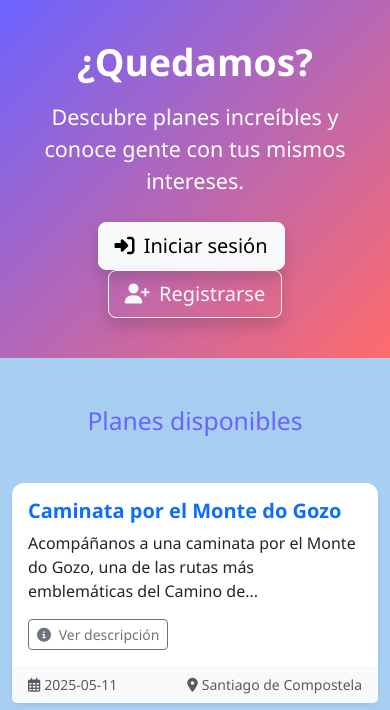
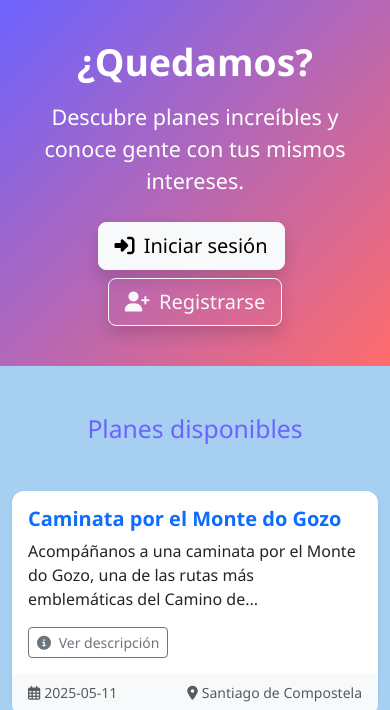
Before and after one commit to JEVizcaya/planes-app, a PHP site: page / in a window 390 px wide. Shown: the top 710 px of the page. Run offline with PHP 8.4, Linux system fonts and the light colour scheme; data comes from the database, SQL or seed files in the repository.

Commit message:
index ok

```diff
--- a/index.php
+++ b/index.php
@@ -31,8 +31,8 @@ $planes = $stmt->fetchAll();
             <h1 class="display-3 fw-bold mb-3">¿Quedamos?</h1>
             <p class="lead fs-4 mb-4">Descubre planes increíbles y conoce gente con tus mismos intereses.</p>
             <div>
-                <a href="login.php" class="btn btn-light btn-lg me-2 shadow"><i class="fas fa-sign-in-alt me-1"></i> Iniciar sesión</a>
-                <a href="register.php" class="btn btn-outline-light btn-lg shadow"><i class="fas fa-user-plus me-1"></i> Registrarse</a>
+                <a href="login.php" class="btn btn-light btn-lg me-2 mb-2 d-md-inline-block mb-md-0 shadow"><i class="fas fa-sign-in-alt me-1"></i> Iniciar sesión</a>
+                <a href="register.php" class="btn btn-outline-light btn-lg d-md-inline-block shadow"><i class="fas fa-user-plus me-1"></i> Registrarse</a>
             </div>
         </div>
     </section>
```
